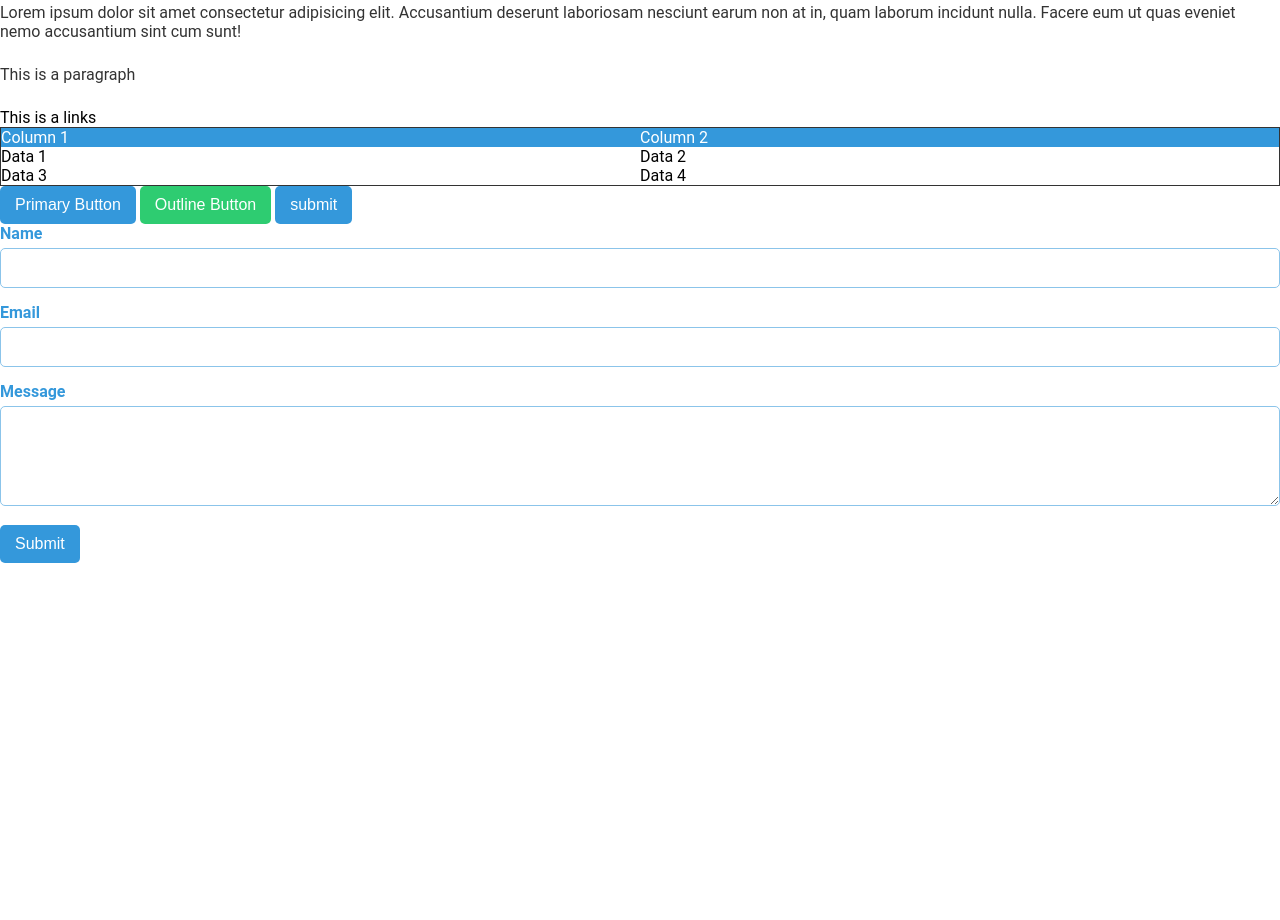
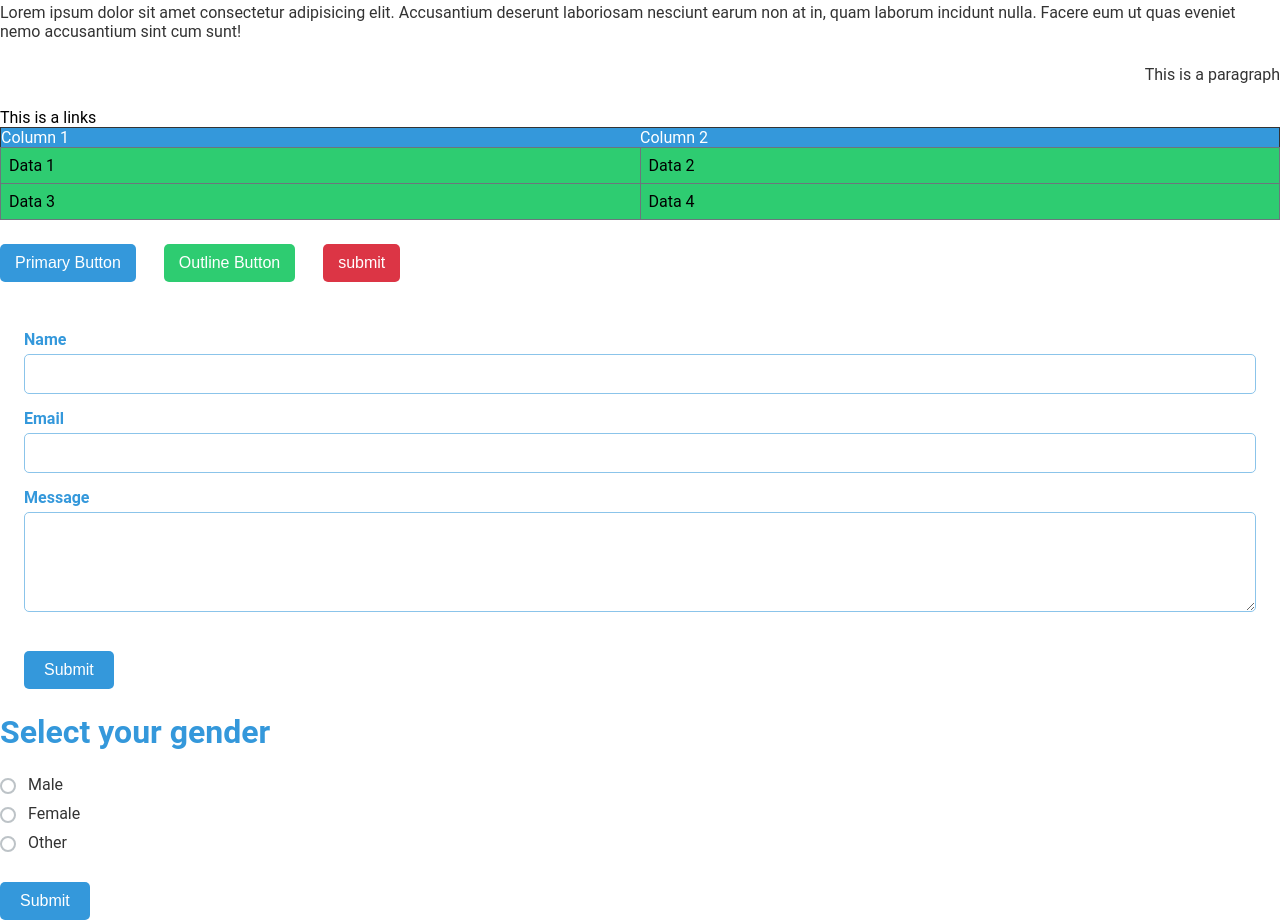
Before and after one commit to hulouis/CSS-Framework, a plain HTML site: page RongXinhu/index.html in a window 1280 px wide. Shown: the part 476-1396 px from the top of the page. Before the commit the page ends 1039 px from the top, so only its background shows below. Drawn offline with Linux system fonts and the light colour scheme.

Commit message:
Add files via upload

```diff
--- a/RongXinhu/index.html
+++ b/RongXinhu/index.html
@@ -28,7 +28,7 @@
 
     <a href="#">This is a links</a>
 
-    <table class="table">
+    <table class="table p-3">
       <thead>
         <tr>
           <th>Column 1</th>
@@ -48,7 +48,7 @@
     </table>
 
     <button class="btn-1">Primary Button</button>
-    <button class="btn-2">Outline Button</button>
+    <button class="btn-2 m-3">Outline Button</button>
 
     <button type="submit" class="btn">submit</button>
 
@@ -72,6 +72,29 @@
     </form>
 
 
+    <h2>Select your gender</h2>
+    <form>
+      <label for="male">
+        <input type="radio" id="male" name="gender" value="male">
+        <span></span>
+        Male
+      </label><br>
+
+      <label for="female">
+        <input type="radio" id="female" name="gender" value="female">
+        <span></span>
+        Female
+      </label><br>
+
+      <label for="other">
+        <input type="radio" id="other" name="gender" value="other">
+        <span></span>
+        Other
+      </label><br>
+
+      <button type="submit">Submit</button>
+    </form>
+
   </main>
 
 </body>
--- a/RongXinhu/src/_components.scss
+++ b/RongXinhu/src/_components.scss
@@ -102,10 +102,17 @@ table {
 
     color: white;
   }
+
+  td {
+
+    padding: variables.$spacing-small;
+    border: 1px solid variables.$third-color;
+    background-color: variables.$secondary-color;
+  }
 }
 
 .btn {
-  background-color: variables.$primary-color;
+  background-color: variables.$fouth-color;
   color: white;
 }
 
@@ -169,6 +176,69 @@ button {
   }
 
   &:active {
+
     background-color: darken(variables.$primary-color, 15%);
+
   }
 }
+
+
+form {
+  label {
+    font-size: 16px;
+    color: variables.$font-color;
+    display: inline-block;
+    margin-bottom: 10px;
+    cursor: pointer;
+
+    input[type="radio"] {
+      display: none;
+
+      // Style the custom radio button
+      &+span {
+        display: inline-block;
+        width: 16px;
+        height: 16px;
+        margin-right: 8px;
+        border-radius: 50%;
+        border: 2px solid variables.$border-color;
+        vertical-align: middle;
+        position: relative;
+        cursor: pointer;
+
+        &:before {
+          content: "";
+          position: absolute;
+          top: 50%;
+          left: 50%;
+          width: 10px;
+          height: 10px;
+          background-color: variables.$primary-color;
+          border-radius: 50%;
+          transform: translate(-50%, -50%) scale(0);
+          transition: transform 0.2s ease;
+        }
+      }
+
+      // Checked state
+      &:checked+span:before {
+        transform: translate(-50%, -50%) scale(1);
+      }
+    }
+  }
+
+  button {
+    background-color: variables.$primary-color;
+    color: white;
+    padding: 10px 20px;
+    border: none;
+    border-radius: 5px;
+    cursor: pointer;
+    font-size: 16px;
+    margin-top: 20px;
+
+    &:hover {
+      background-color: variables.$secondary-color;
+    }
+  }
+}
--- a/RongXinhu/src/_utility.scss
+++ b/RongXinhu/src/_utility.scss
@@ -1,27 +1,28 @@
+@use 'variables';
 
 .m-1 {
-  margin: $spacing-small;
+  margin: variables.$spacing-small;
 }
 
 .m-2 {
-  margin: $spacing-medium;
+  margin: variables.$spacing-medium;
 }
 
 .m-3 {
-  margin: $spacing-large;
+  margin: variables.$spacing-large;
 }
 
 
 .p-1 {
-  padding: $spacing-small;
+  padding: variables.$spacing-small;
 }
 
 .p-2 {
-  padding: $spacing-medium;
+  padding: variables.$spacing-medium;
 }
 
 .p-3 {
-  padding: $spacing-large;
+  padding: variables.$spacing-large;
 }
 
 
--- a/RongXinhu/src/_variables.scss
+++ b/RongXinhu/src/_variables.scss
@@ -1,7 +1,9 @@
-
 $primary-color: #3498db;
 $secondary-color: #2ecc71;
+$third-color: #6c757d;
+$fouth-color: #dc3545;
 $font-color: #333;
+$border-color: #bdc3c7;
 
 
 $spacing-small: 8px;
--- a/RongXinhu/src/main.scss
+++ b/RongXinhu/src/main.scss
@@ -2,3 +2,4 @@
  @use 'reset';
  @use 'base';
  @use 'components';
+ @use 'utility';
```
Also changed, not shown: RongXinhu/css/workaholic.css, 1 other file.
